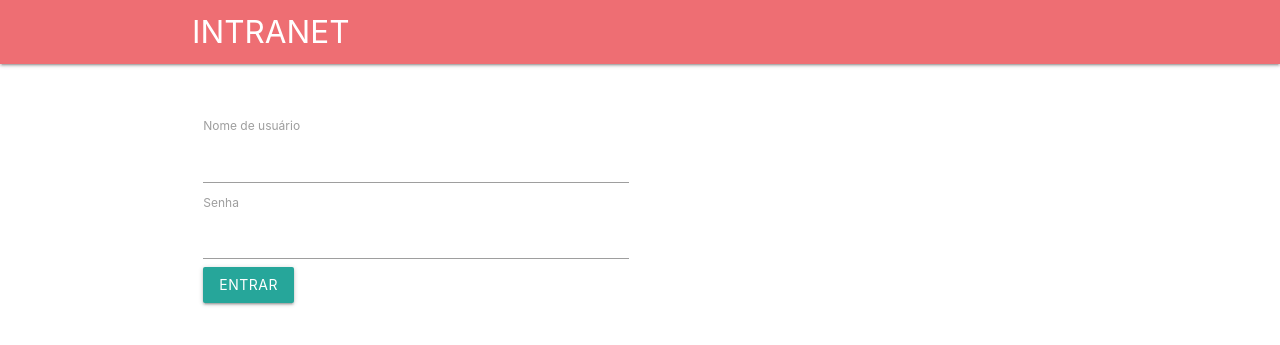
After one commit to guimesmo/intranet, a Django app: page /login/ in a window 1280 px wide. The commit adds this page. Shown: the top 345 px of the page. Run offline with Django 3.2, Linux system fonts and the light colour scheme.

Commit message:
inclusão de páginas e templates de login e logout

```diff
--- a/application/settings.py
+++ b/application/settings.py
@@ -125,3 +125,7 @@ STATIC_URL = '/static/'
 # Media files
 MEDIA_ROOT = os.path.join(BASE_DIR, "media")
 MEDIA_URL = "/media/"
+
+
+# Authentication
+LOGIN_URL = "/login"
--- a/application/templates/base.html
+++ b/application/templates/base.html
@@ -17,11 +17,11 @@
     <nav>
         <div class="container">
             <div class="nav-wrapper">
-                <a href="#" class="brand-logo">Logo</a>
+                <a href="#" class="brand-logo">INTRANET</a>
                 <ul id="nav-mobile" class="right hide-on-med-and-down">
                     <li><a href="sass.html">Gerenciar usuários</a></li>
                     <li><a href="badges.html">Meu perfil</a></li>
-                    <li><a href="collapsible.html">Sair</a></li>
+                    <li><a href="/logout">Sair</a></li>
                 </ul>
             </div>
         </div>
--- /dev/null
+++ b/application/templates/login.html
@@ -0,0 +1,72 @@
+<!DOCTYPE html>
+<html>
+<head>
+    <!--Import Google Icon Font-->
+    <link href="https://fonts.googleapis.com/icon?family=Material+Icons" rel="stylesheet">
+    <!--Import materialize.css-->
+    <!-- Compiled and minified CSS -->
+    <link rel="stylesheet" href="https://cdnjs.cloudflare.com/ajax/libs/materialize/1.0.0-rc.2/css/materialize.min.css">
+
+
+    <!--Let browser know website is optimized for mobile-->
+    <meta name="viewport" content="width=device-width, initial-scale=1.0"/>
+
+    <style type="text/css">
+        .login-form {
+            margin-top: 50px;
+        }
+
+        .errorlist {
+            margin: 0 0 15px 0;
+            padding: 0;
+        }
+
+        .errorlist li {
+            list-style-type: square !important;
+            margin-left: 30px;
+            color: red;
+        }
+    </style>
+</head>
+
+<body>
+<header>
+    <nav>
+        <div class="container">
+            <div class="row">
+                <div class="nav-wrapper">
+                    <a href="#" class="brand-logo">INTRANET</a>
+                </div>
+            </div>
+        </div>
+    </nav>
+
+</header>
+<main>
+    <div class="container">
+        <div class="row">
+            <div class="col s12 m8 xl6">
+                <form class="login-form" method="post" action=".">
+                    {% csrf_token %}
+                    <input type="hidden" name="next" value="/" />
+                    <div class="mdc-text-field">
+                        <label class="mdc-floating-label" for="loginFormUsername">Nome de usuário</label>
+                        <input name="username" type="text" id="loginFormUsername" class="mdc-text-field__input">
+                        <div>{{ form.username.errors }}</div>
+                    </div>
+                    <div class="mdc-text-field">
+                        <label class="mdc-floating-label" for="loginFormPassword">Senha</label>
+                        <input name="password" type="password" id="loginFormPassword" class="mdc-text-field__input">
+                        <div>{{ form.password.errors }}</div>
+                    </div>
+                    <button type="submit" class="btn">
+                        Entrar
+                    </button>
+                </form>
+            </div>
+        </div>
+    </div>
+</main>
+<script src="https://cdnjs.cloudflare.com/ajax/libs/materialize/1.0.0-rc.2/js/materialize.min.js"></script>
+</body>
+</html>
--- a/application/urls.py
+++ b/application/urls.py
@@ -14,11 +14,18 @@ Including another URLconf
     2. Add a URL to urlpatterns:  path('blog/', include('blog.urls'))
 """
 from django.contrib import admin
+from django.contrib.auth.decorators import login_required
+from django.contrib.auth.views import LoginView
+from django.contrib.auth.views import logout
 from django.urls import path
 
 from user_profile.views import UserFileList
 
 urlpatterns = [
     path('admin/', admin.site.urls),
-    path('', UserFileList.as_view()),
+    path('', login_required(UserFileList.as_view())),
+
+    # account actions
+    path('login/', LoginView.as_view(template_name='login.html')),
+    path('logout/', logout, {"next_page": '/login'}),
 ]
```
